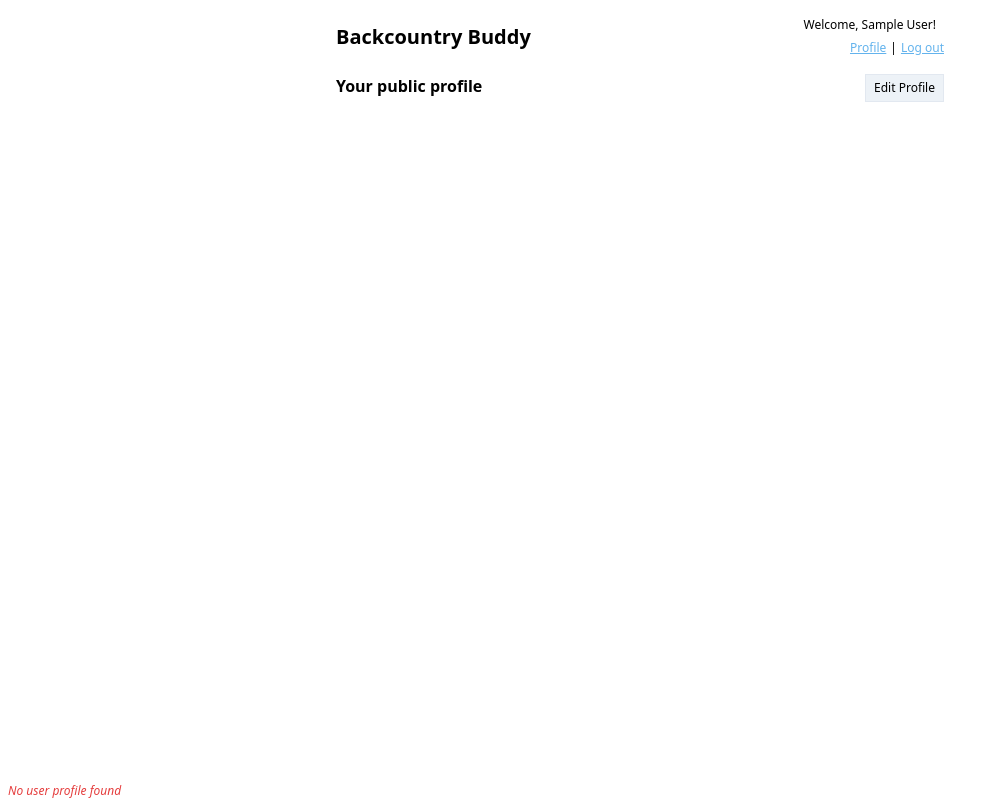
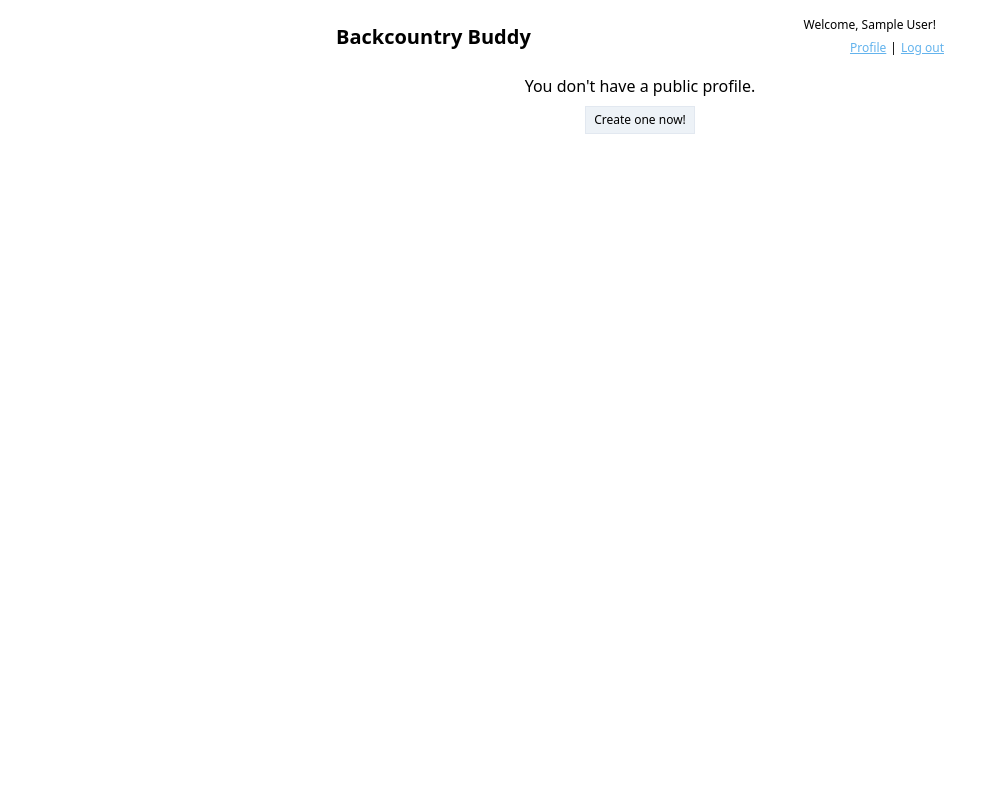
Before and after one commit to backcountry-buddy/bcb-vue-firebase, a Vue app: page /profile in a window 1280 px wide. Shown: the whole page, without its empty margins (0-998 px from the left). Built offline with nearby package versions, Linux system fonts and the light colour scheme; no server answers; the database is empty; sample sign-in values are in the browser's storage; what vuefire would draw is missing.

Commit message:
improves profile creation flow

```diff
--- a/src/components/LoginForm.vue
+++ b/src/components/LoginForm.vue
@@ -59,7 +59,7 @@
 </template>
 
 <script>
-import { auth, db } from "@/config/firebase";
+import { auth } from "@/config/firebase";
 
 let unsubscribeFirebaseAuth;
 
@@ -108,9 +108,7 @@ export default {
     signUp() {
       auth
         .createUserWithEmailAndPassword(this.email, this.password)
-        .then(data => {
-          const { user } = data;
-          this.createUserProfile(user);
+        .then(() => {
           this.resetLoginForm();
         })
         .catch(error => {
@@ -154,15 +152,6 @@ export default {
     resetAuthState() {
       this.isAuthenticated = false;
       this.currentUser = { email: "", displayName: "" };
-    },
-    createUserProfile(user) {
-      const { uid, email } = user;
-      db.collection("users")
-        .doc(uid)
-        .set({ email })
-        .catch(error => {
-          this.authErrorMessage = error.message;
-        });
     }
   }
 };
--- a/src/components/UserProfile.vue
+++ b/src/components/UserProfile.vue
@@ -3,6 +3,7 @@
     <div class="mb-2">
       <p class="font-semibold">
         <span v-if="profile.displayName">{{ profile.displayName }}</span>
+        <span v-else>No One</span>
       </p>
       <p v-if="profile.homeLocation" class="text-sm">
         {{ profile.homeLocation }}
--- a/src/components/UserProfileForm.vue
+++ b/src/components/UserProfileForm.vue
@@ -20,9 +20,7 @@
       name="display-name"
       v-model="profile.displayName"
       class="form-input focus:shadow-outline mb-1"
-      v-bind:placeholder="
-        `Nickname, real name or initials. If empty, &quot;${abbrEmailName}&quot; will be used.`
-      "
+      placeholder="Nickname, real name or initials."
     />
 
     <label for="home-location" class="text-sm italic mt-2"
@@ -133,11 +131,6 @@ export default {
     };
   },
   components: { ErrorMessage },
-  computed: {
-    abbrEmailName() {
-      return `${this.currentUser.email.split("@")[0].substring(0, 3)}...`;
-    }
-  },
   methods: {
     toggleEditing() {
       this.$emit("toggle-editing");
@@ -145,10 +138,6 @@ export default {
     onFormSubmit(evt) {
       evt.preventDefault();
       this.errorMessage = "";
-
-      if (!this.profile.displayName) {
-        this.profile.displayName = this.abbrEmailName;
-      }
 
       const saveUserMetaInfo = auth.currentUser
         .updateProfile({ displayName: this.profile.displayName })
--- a/src/views/Profile.vue
+++ b/src/views/Profile.vue
@@ -1,5 +1,5 @@
 <template>
-  <div class="mt-4">
+  <div v-if="profileIsLoaded" class="mt-4">
     <UserProfileForm
       v-if="isEditing"
       v-on:toggle-editing="toggleEditing"
@@ -7,6 +7,7 @@
       :currentUser="currentUser"
     />
     <div v-else>
+      <div v-if="hasProfile">
         <h2 class="font-semibold mb-2 flex justify-between">
           Your public profile
           <button type="button" class="form-button" @click="toggleEditing">
@@ -14,6 +15,13 @@
           </button>
         </h2>
         <UserProfile :profile="profile" :currentUser="currentUser" />
+      </div>
+      <div v-else class="text-center">
+        <p class="mb-2">You don't have a public profile.</p>
+        <button type="button" class="form-button" @click="createProfile">
+          Create one now!
+        </button>
+      </div>
     </div>
     <ErrorMessage :errorMessage="errorMessage" />
   </div>
@@ -28,6 +36,8 @@ import ErrorMessage from "@/components/ErrorMessage.vue";
 export default {
   data() {
     return {
+      profileIsLoaded: false,
+      hasProfile: false,
       isEditing: false,
       currentUser: {
         uid: "",
@@ -59,7 +69,6 @@ export default {
     }
     const { uid, email, displayName } = currentUser;
     this.currentUser = { email, uid, displayName };
-    this.displayName = displayName;
     this.fetchUserProfile(uid);
   },
   methods: {
@@ -68,19 +77,34 @@ export default {
     },
     fetchUserProfile(uid) {
       this.errorMessage = "";
-      const docRef = db.collection("users").doc(uid);
-      docRef
+      db.collection("users")
+        .doc(uid)
         .get()
         .then(doc => {
           if (doc.exists) {
             const userProfile = doc.data();
             this.profile = userProfile;
-          } else {
-            this.errorMessage = "No user profile found";
+            this.hasProfile = true;
           }
         })
         .catch(error => {
           this.errorMessage = error.message;
+        })
+        .finally(() => {
+          this.profileIsLoaded = true;
+        });
+    },
+    createProfile() {
+      const { uid } = this.currentUser;
+      db.collection("users")
+        .doc(uid)
+        .set(this.profile)
+        .then(() => {
+          this.isEditing = true;
+          this.hasProfile = true;
+        })
+        .catch(error => {
+          this.authErrorMessage = error.message;
         });
     }
   }
```
Lines whose indentation alone changed are shown as unchanged.
